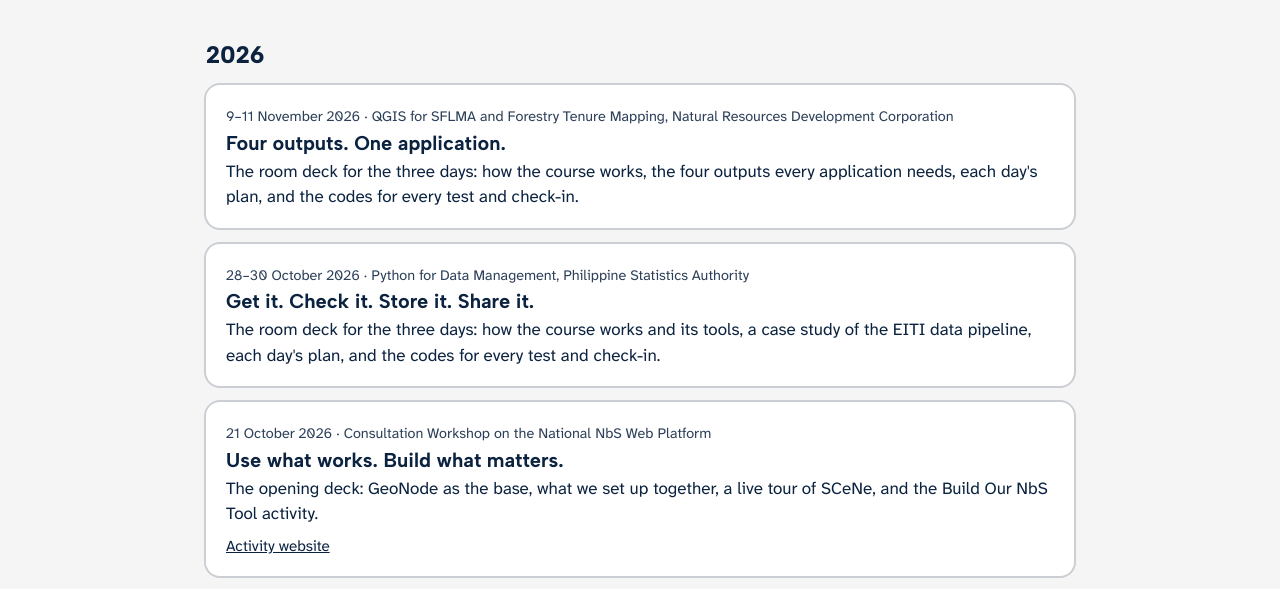
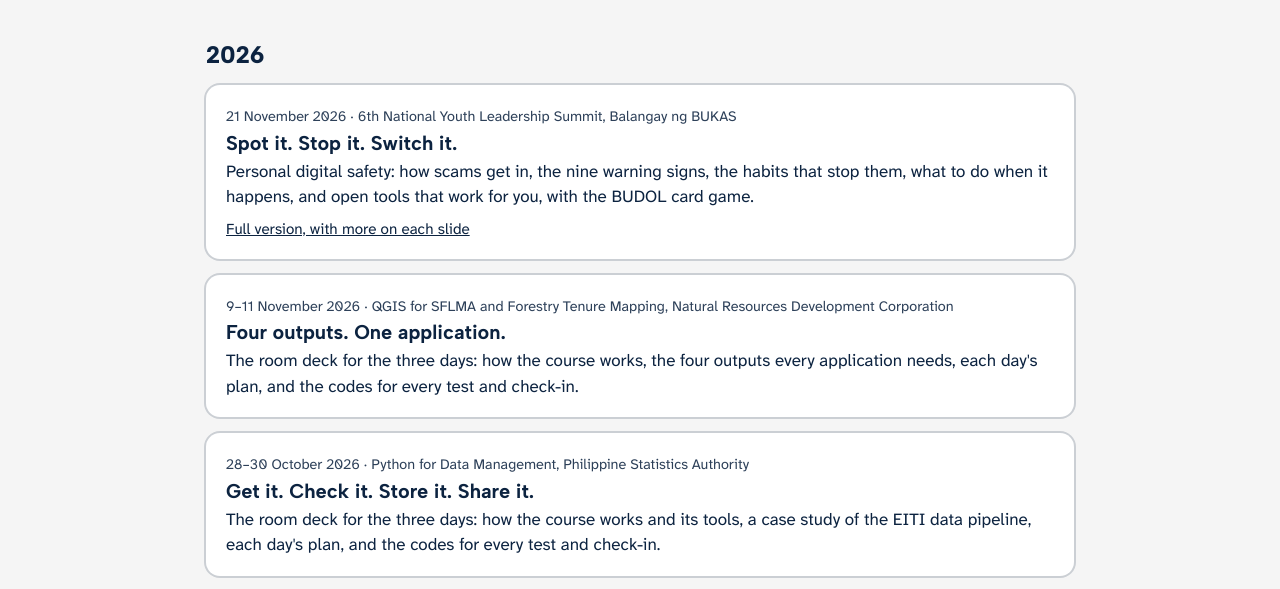
Before and after one commit to benhur07b/presentations, a plain HTML site: page index.html in a window 1280 px wide. Shown: the part 190-779 px from the top of the page. Drawn offline with Linux system fonts and the light colour scheme.

Commit message:
content: add the NYLS digital safety deck to the presentations index
- New card at the top of 2026: "Spot it. Stop it. Switch it." (21 November 2026, 6th National Youth Leadership Summit), linking the stage deck, with the full version as a second link

- files affected
    - index.html

```diff
--- a/index.html
+++ b/index.html
@@ -57,6 +57,12 @@
 
   <h2>2026</h2>
   <ul>
+    <li>
+      <span class="when">21 November 2026 · 6th National Youth Leadership Summit, Balangay ng BUKAS</span>
+      <h3 class="what"><a href="2026-11-21-nyls-digital-safety/">Spot it. Stop it. Switch it.</a></h3>
+      <p>Personal digital safety: how scams get in, the nine warning signs, the habits that stop them, what to do when it happens, and open tools that work for you, with the BUDOL card game.</p>
+      <p class="links"><a href="2026-11-21-nyls-digital-safety/slides-full.html">Full version, with more on each slide</a></p>
+    </li>
     <li data-training="nrdc-2026-11">
       <span class="when">9–11 November 2026 · QGIS for SFLMA and Forestry Tenure Mapping, Natural Resources Development Corporation</span>
       <h3 class="what"><a href="2026-11-09-qgis-for-sflma-mapping/">Four outputs. One application.</a></h3>
```
